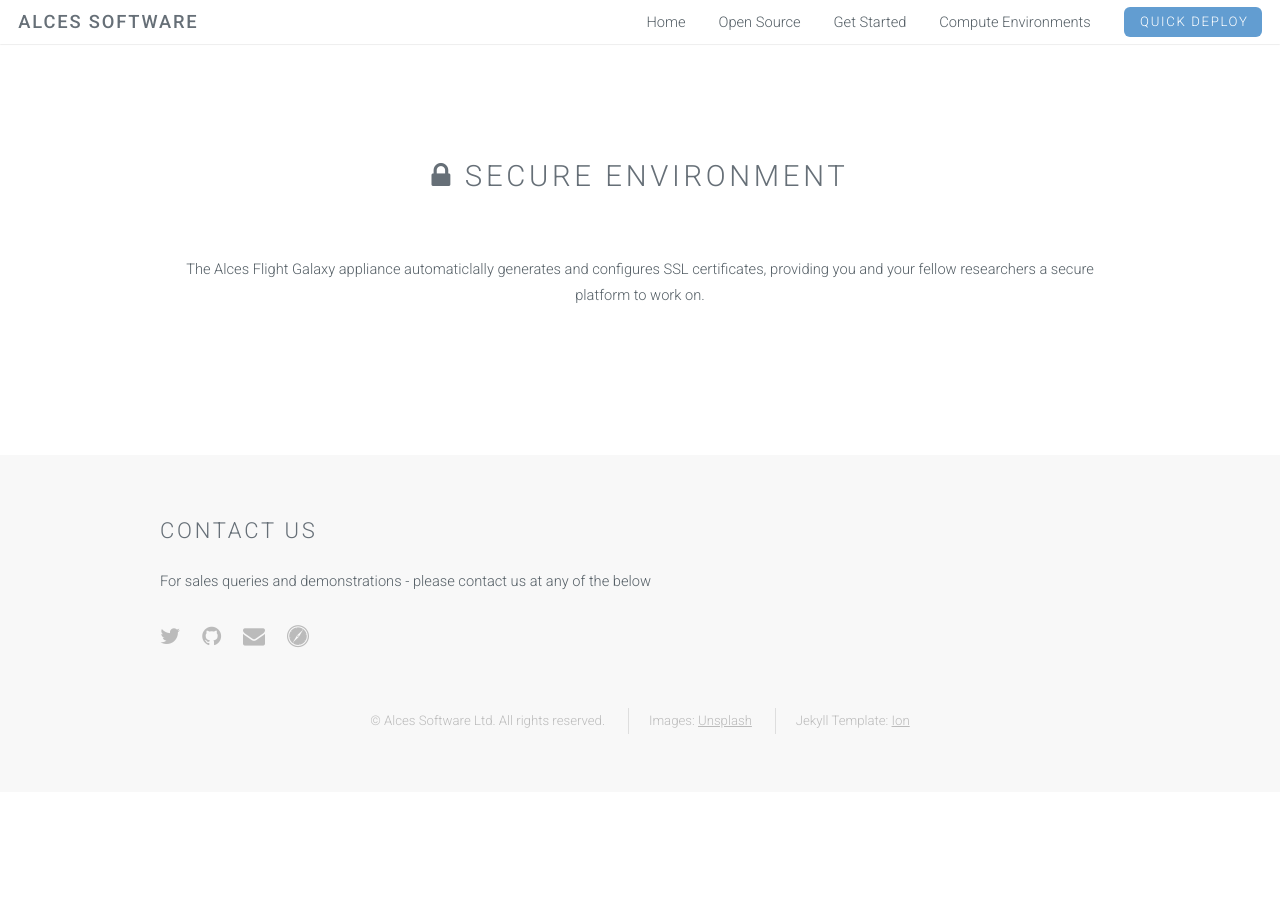
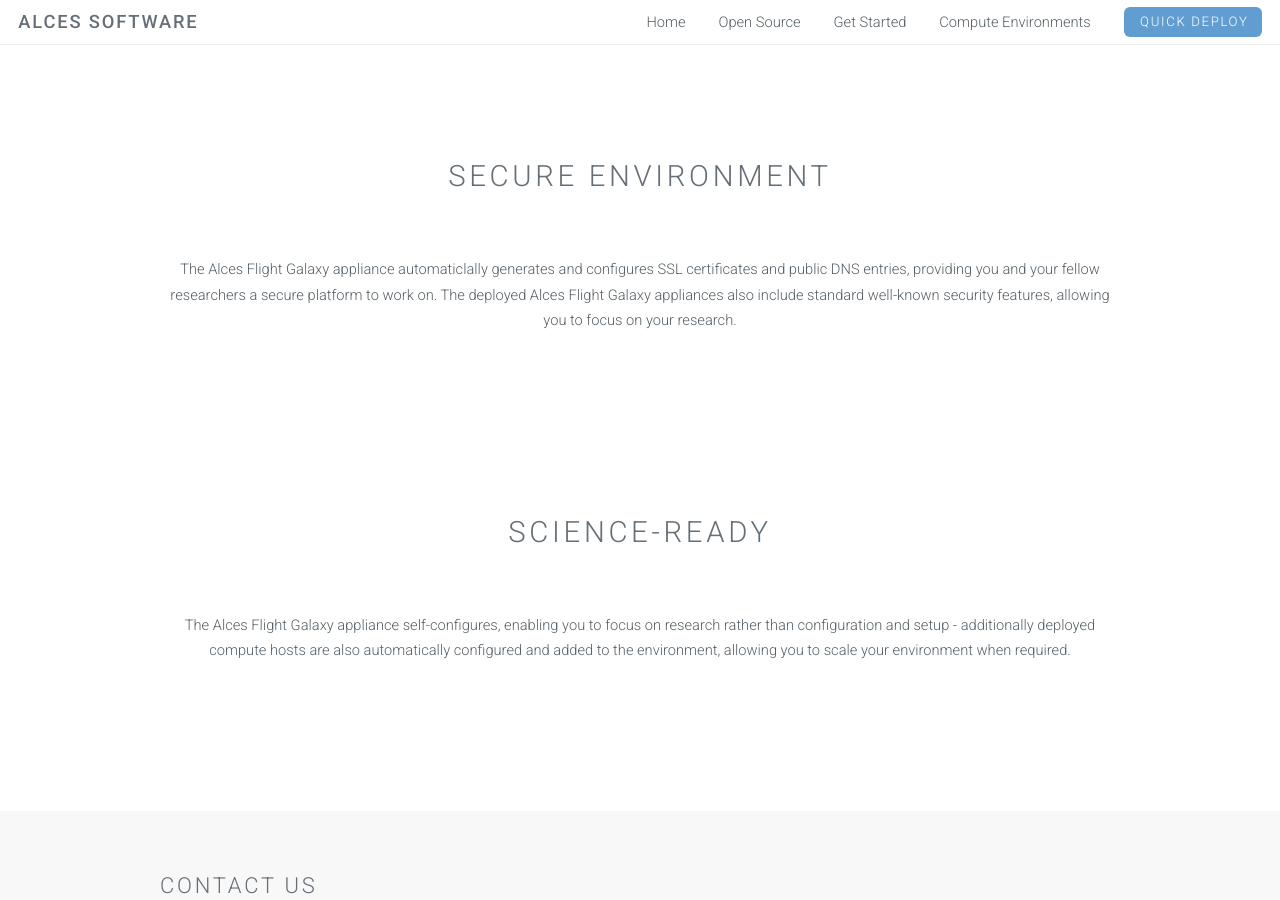
Before and after one commit to alces-software/alces-software.github.io, a Jekyll site: the page built from alces-galaxy.html, in a window 1280 px wide and 900 px high, scrolled down 831 px. Built offline with Jekyll 4.4.1, drawn with Linux system fonts in a browser that asks for light colours; before the commit the page ends 1623 px from its top, so only the background shows below that.

Commit message:
Add additional content to Galaxy page

```diff
--- a/alces-galaxy.html
+++ b/alces-galaxy.html
@@ -35,13 +35,27 @@
                                 </div>
                         <section id="three" class="wrapper style1">
                                 <header class="major">
-                                        <h2><i class="icon fa-lock"></i> Secure Environment</h2>
+                                        <h2>Secure Environment</h2>
                                 </header>
                                 <div class="container">
                                         <div class="row">
                                                 <div class="12u">
                                                         <section class="special">
-                                                                <p>The Alces Flight Galaxy appliance automaticlally generates and configures SSL certificates, providing you and your fellow researchers a secure platform to work on.</p>
+                                                                <p>The Alces Flight Galaxy appliance automaticlally generates and configures SSL certificates and public DNS entries, providing you and your fellow researchers a secure platform to work on. The deployed Alces Flight Galaxy appliances also include standard well-known security features, allowing you to focus on your research.</p>
+                                                        </section>
+                                                </div>
+                                        </div>
+                                </div>
+                        </section>
+                        <section id="four" class="wrapper style1">
+                                <header class="major">
+                                        <h2>Science-ready</h2>
+                                </header>
+                                <div class="container">
+                                        <div class="row">
+                                                <div class="12u">
+                                                        <section class="special">
+                                                                <p>The Alces Flight Galaxy appliance self-configures, enabling you to focus on research rather than configuration and setup - additionally deployed compute hosts are also automatically configured and added to the environment, allowing you to scale your environment when required.</p>
                                                         </section>
                                                 </div>
                                         </div>
```
